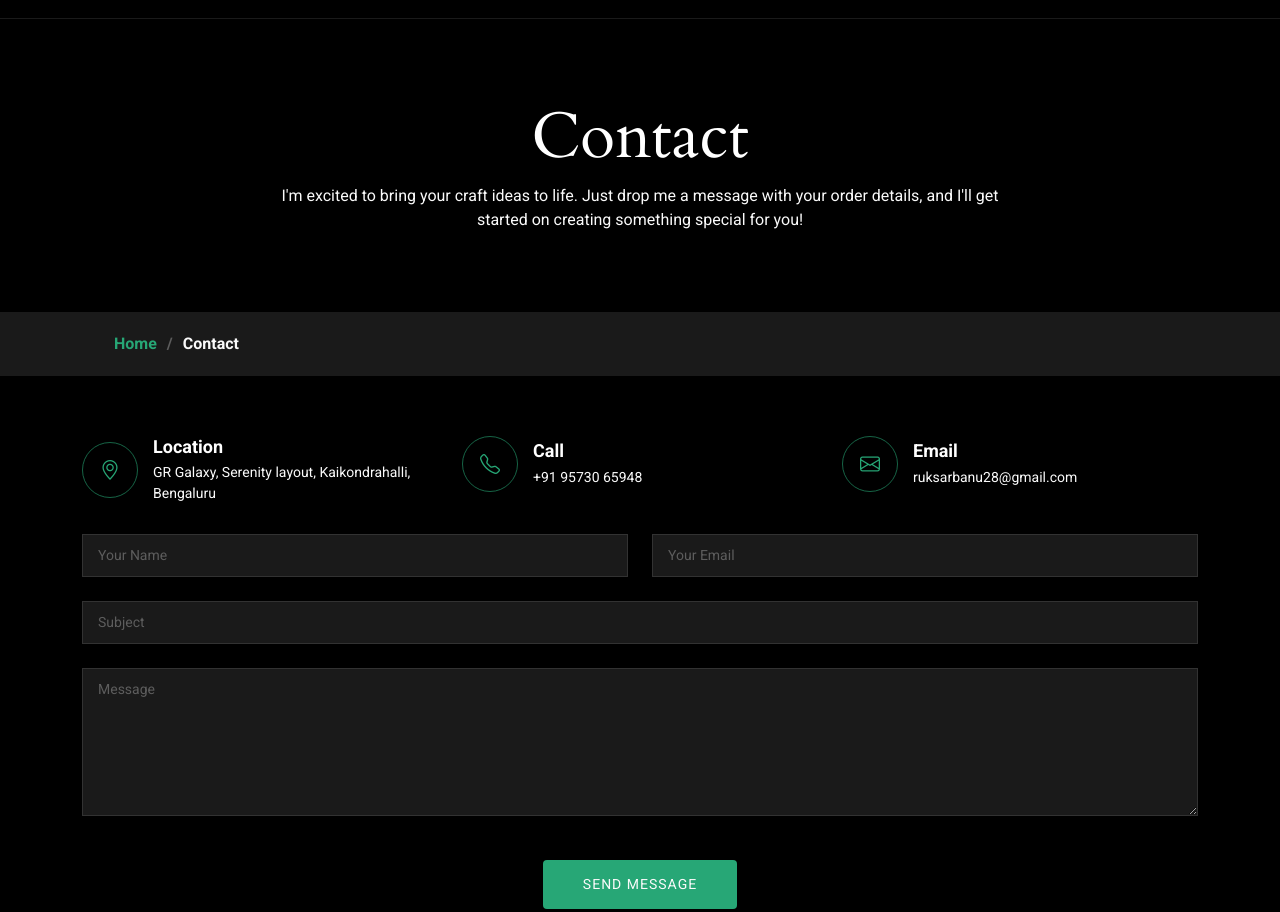
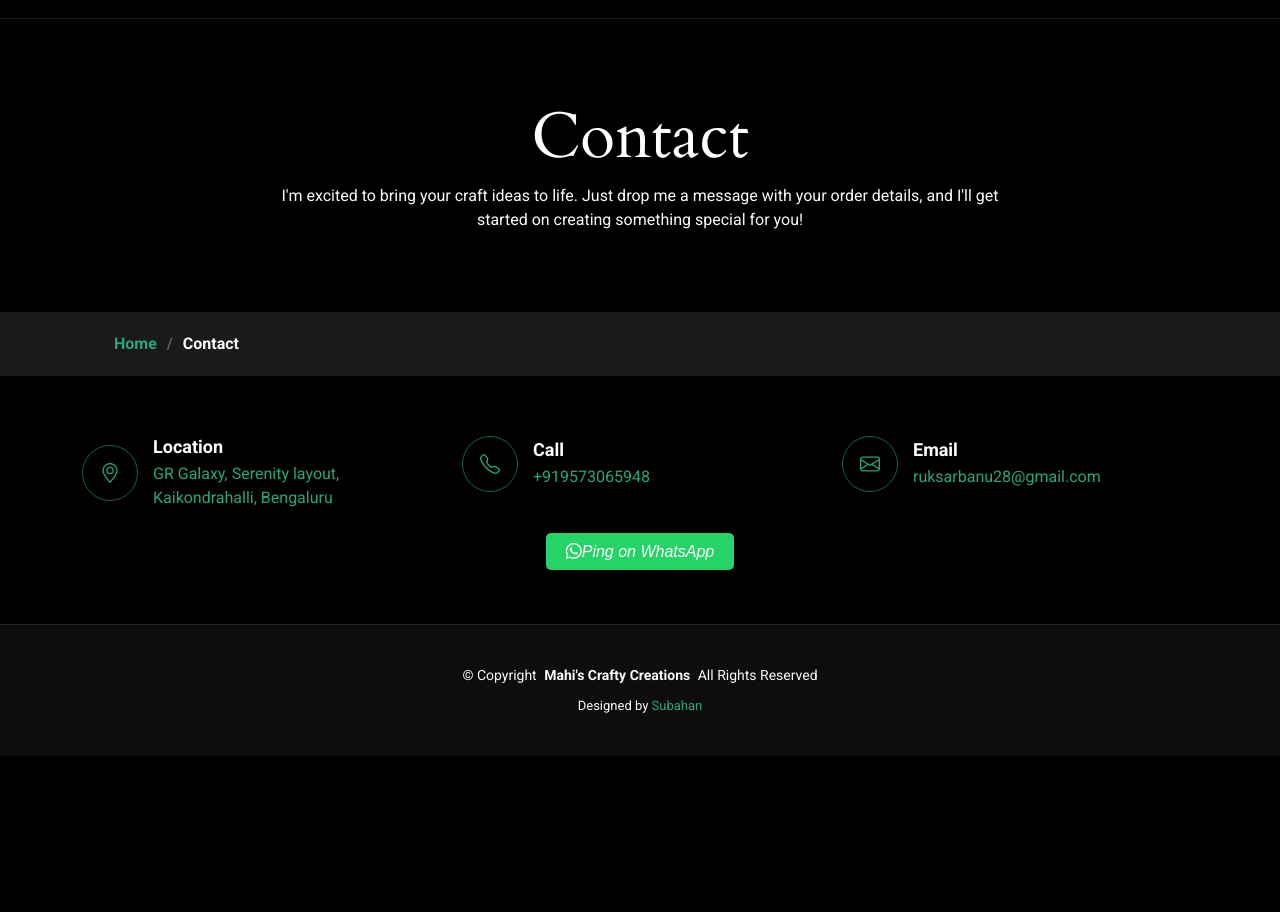
Before and after one commit to subahan-kothawal/SpouseCrafts, a plain HTML site: page contact.html in a window 1280 px wide. Shown: the part 80-992 px from the top of the page. After the commit the page ends 836 px from the top, so only its background shows below. Drawn offline with Linux system fonts and the light colour scheme.

Commit message:
clean code

```diff
--- a/assets/css/main.css
+++ b/assets/css/main.css
@@ -1390,3 +1390,16 @@ section,
 .starter-section {
   /* Add your styles here */
 }
+.whatsapp-link {
+  color: #ffffff;
+  background-color: #25D366;
+  padding: 10px 20px;
+  text-decoration: none;
+  border-radius: 5px;
+  font-family: Arial, sans-serif;
+  font-size: 16px;
+}
+
+.whatsapp-link:hover {
+  background-color: #1EBEA5;
+}
--- a/contact.html
+++ b/contact.html
@@ -35,9 +35,7 @@
     <div class="container-fluid position-relative d-flex align-items-center justify-content-between">
 
       <a href="index.html" class="logo d-flex align-items-center me-auto me-xl-0">
-        <!-- Uncomment the line below if you also wish to use an image logo -->
-        <!-- <img src="assets/img/logo.png" alt=""> -->
-        <!-- <i class="bi bi-camera"></i> -->
+        <img src="assets/img/logo.png" alt="">
         <h1 class="sitename">Mahi's Crafty Creations</h1>
       </a>
 
@@ -69,14 +67,6 @@
         </ul>
         <i class="mobile-nav-toggle d-xl-none bi bi-list"></i>
       </nav>
-
-      <!-- <div class="header-social-links">
-        <a href="#" class="twitter"><i class="bi bi-twitter-x"></i></a>
-        <a href="#" class="facebook"><i class="bi bi-facebook"></i></a>
-        <a href="#" class="instagram"><i class="bi bi-instagram"></i></a>
-        <a href="#" class="linkedin"><i class="bi bi-linkedin"></i></a>
-      </div> -->
-
     </div>
   </header>
 
@@ -117,7 +107,7 @@
                 <i class="bi bi-geo-alt flex-shrink-0"></i>
                 <div>
                   <h3>Location</h3>
-                  <p>GR Galaxy, Serenity layout, Kaikondrahalli, Bengaluru</p>
+                  <a href="https://maps.app.goo.gl/L5bW3o21R5Y9SDjV9" target="_blank">GR Galaxy, Serenity layout, Kaikondrahalli, Bengaluru</a>
                 </div>
               </div>
             </div><!-- End Info Item -->
@@ -127,7 +117,7 @@
                 <i class="bi bi-telephone flex-shrink-0"></i>
                 <div>
                   <h3>Call</h3>
-                  <p>+91 95730 65948</p>
+                  <a href="tel:+919573065948">+919573065948</a>
                 </div>
               </div>
             </div><!-- End Info Item -->
@@ -137,7 +127,7 @@
                 <i class="bi bi-envelope flex-shrink-0"></i>
                 <div>
                   <h3>Email</h3>
-                  <p>ruksarbanu28@gmail.com</p>
+                  <a href="mailto:ruksarbanu28@gmail.com">ruksarbanu28@gmail.com</a>
                 </div>
               </div>
             </div><!-- End Info Item -->
@@ -145,35 +135,9 @@
           </div>
         </div>
 
-        <form action="forms/contact.php" method="post" class="php-email-form" data-aos="fade-up" data-aos-delay="300">
-          <div class="row gy-4">
-
-            <div class="col-md-6">
-              <input type="text" name="name" class="form-control" placeholder="Your Name" required="">
-            </div>
-
-            <div class="col-md-6 ">
-              <input type="email" class="form-control" name="email" placeholder="Your Email" required="">
-            </div>
-
-            <div class="col-md-12">
-              <input type="text" class="form-control" name="subject" placeholder="Subject" required="">
-            </div>
-
-            <div class="col-md-12">
-              <textarea class="form-control" name="message" rows="6" placeholder="Message" required=""></textarea>
-            </div>
-
-            <div class="col-md-12 text-center">
-              <div class="loading">Loading</div>
-              <div class="error-message"></div>
-              <div class="sent-message">Your message has been sent. Thank you!</div>
-
-              <button type="submit">Send Message</button>
-            </div>
-
-          </div>
-        </form><!-- End Contact Form -->
+        <div class="col-md-12 text-center">
+          <a href="https://wa.me/9573065948" class="whatsapp-link" target="_blank"><i class="bi bi-whatsapp">Ping on WhatsApp</i></a>
+        </div>
 
       </div>
 
@@ -187,15 +151,9 @@
       <div class="copyright text-center ">
         <p>© <span>Copyright</span> <strong class="px-1 sitename">Mahi's Crafty Creations</strong> <span>All Rights Reserved</span></p>
       </div>
-      <!-- <div class="social-links d-flex justify-content-center">
-        <a href=""><i class="bi bi-twitter-x"></i></a>
-        <a href=""><i class="bi bi-facebook"></i></a>
-        <a href=""><i class="bi bi-instagram"></i></a>
-        <a href=""><i class="bi bi-linkedin"></i></a>
-      </div> -->
       <div class="credits">
-        Designed by <a href="">Subahan</a>
-         <!-- Distributed by <a href="">The Kothwal</a> -->
+        Designed by <a href="
+        ">Subahan</a>
       </div>
     </div>
 
@@ -205,9 +163,9 @@
   <a href="#" id="scroll-top" class="scroll-top d-flex align-items-center justify-content-center"><i class="bi bi-arrow-up-short"></i></a>
 
   <!-- Preloader -->
-  <div id="preloader">
+  <!-- <div id="preloader">
     <div class="line"></div>
-  </div>
+  </div> -->
 
   <!-- Vendor JS Files -->
   <script src="assets/vendor/bootstrap/js/bootstrap.bundle.min.js"></script>
```
Also changed, not shown: index.html (+4 -18 lines), starter-page.html (+5 -14 lines), forms/Readme.txt.
